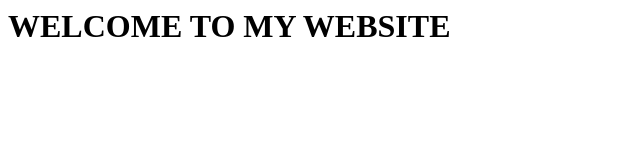
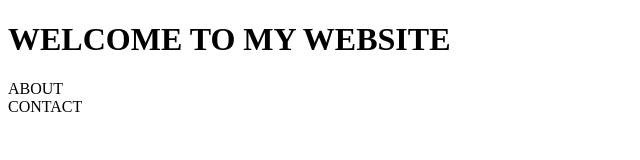
Before and after one commit to darenapearl/websitetrial, a plain HTML site: page index.html in a window 1280 px wide. Shown: the whole page, without its empty margins (0-640 px from the left). Drawn offline with Linux system fonts and the light colour scheme.

Commit message:
first commit

```diff
--- a/index.html
+++ b/index.html
@@ -1,8 +1,13 @@
-<html>
-    <head>
-        <title>DOC</title>
-    </head>
-    <body>
-        <h1>WELCOME TO MY WEBSITE</h1>
-    </body>
+<!DOCTYPE html>
+<html lang="en">
+<head>
+    <meta charset="UTF-8">
+    <meta name="viewport" content="width=device-width, initial-scale=1.0">
+    <title>Document</title>
+</head>
+<body>
+    <h1>WELCOME TO MY WEBSITE</h1>
+        <a hef="about.html">ABOUT</a> <br>
+        <a hef="contactus.html">CONTACT</a>
+</body>
 </html>
```
